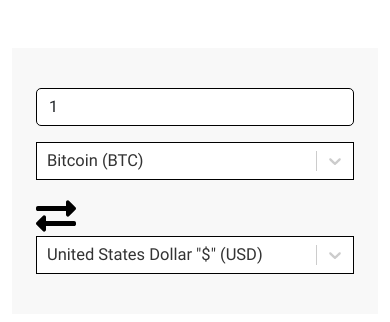
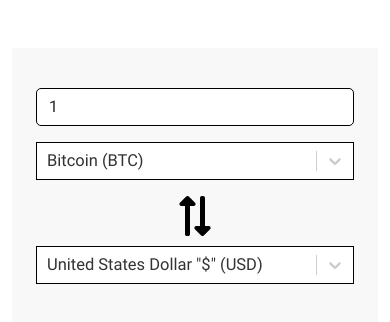
Before and after one commit to PaulSebalu/xchenj, a React app: page / in a window 390 px wide. Built offline with nearby package versions, Linux system fonts and the light colour scheme; no server answers.

Commit message:
add transform media query for icon

```diff
--- a/src/components/CurrencyExchange/index.js
+++ b/src/components/CurrencyExchange/index.js
@@ -105,11 +105,20 @@
                     />
                   </Form.Group>
                 </Col>
-                <Col sm={12} md={1}>
-                  <img src={switchBase} width="40" loading="lazy" />
+                <Col
+                  sm={12}
+                  md={1}
+                  className="text-center exchange-canvas__img"
+                >
+                  <img
+                    className="exchange-canvas--img"
+                    src={switchBase}
+                    width="40"
+                    loading="lazy"
+                  />
                 </Col>
                 <Col sm={12} md={5}>
-                  <Form.Group>
+                  <Form.Group className="exchange-canvas--margin-y">
                     <Select
                       name="exchangeCurrency"
                       value={values.exchangeCurrency}
--- a/src/components/CurrencyExchange/scss/index.scss
+++ b/src/components/CurrencyExchange/scss/index.scss
@@ -4,4 +4,15 @@
   &__form {
     background-color: $very_light_gray_;
   }
+
+  @media only screen and (max-width: 768px) {
+    &--img {
+      transform: rotate(90deg);
+    }
+
+    // FIXME: This is a quick fix
+    &--margin-y {
+      margin: 10px 0;
+    }
+  }
 }
```
